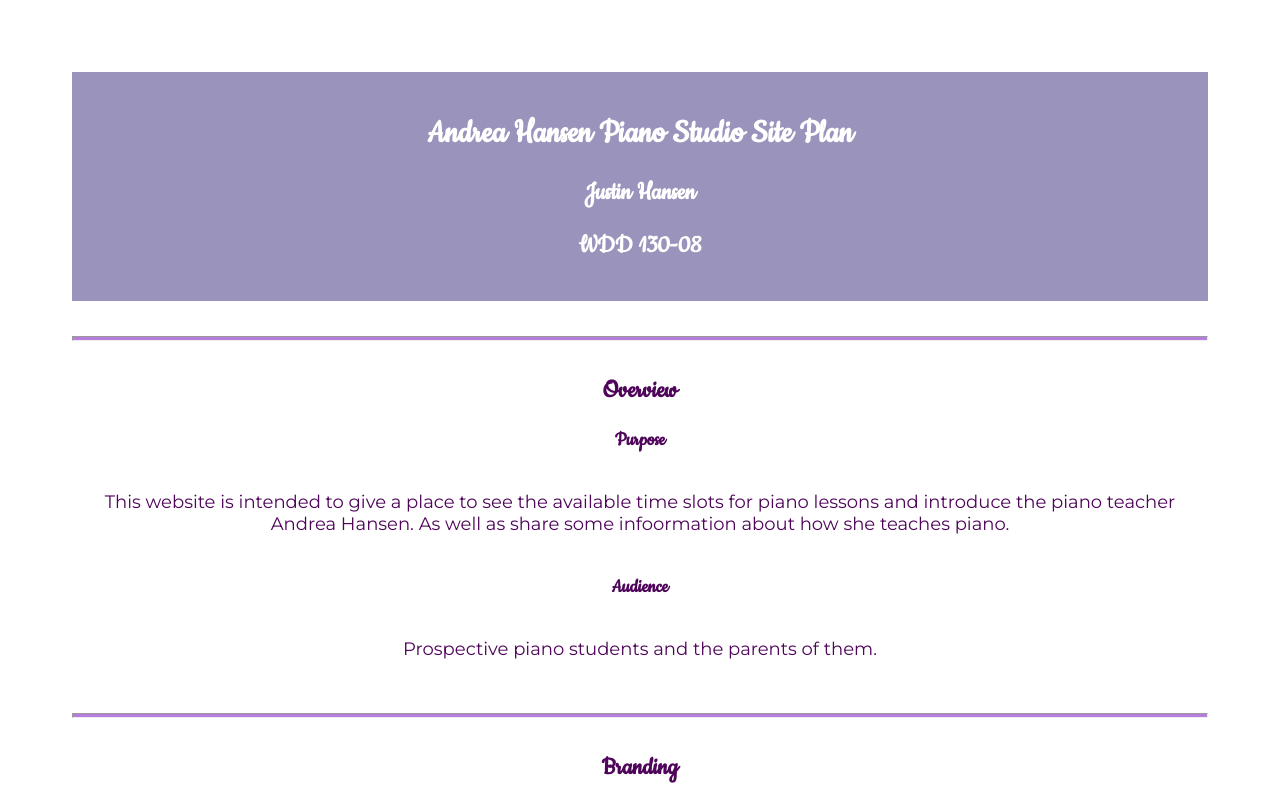
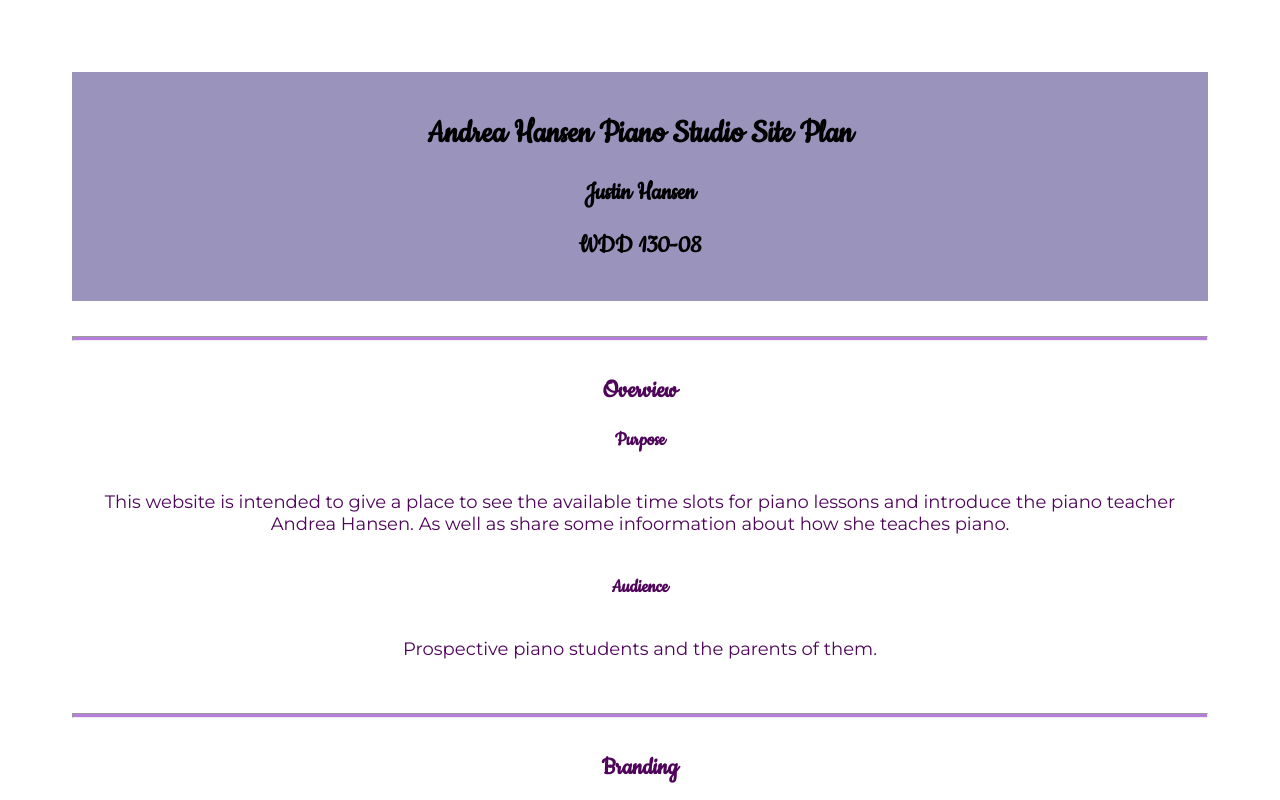
Before and after one commit to Tinjus99/wdd130, a plain HTML site: page andrea-hansen-pianostudio/site-plan.html in a window 1280 px wide. Shown: the top 800 px of the page. Drawn offline with Linux system fonts and the light colour scheme.

Commit message:
changed color of headings on colored background

```diff
--- a/andrea-hansen-pianostudio/styles/site-plan.css
+++ b/andrea-hansen-pianostudio/styles/site-plan.css
@@ -16,7 +16,7 @@ Fonts are separated by a | */
 
   /* these colors below should be chosen from among your palette colors above */
   --headline-color-on-white: #4F065A;  /* headlines on a white background */
-  --headline-color-on-color: white; /* headlines on a colored background */
+  --headline-color-on-color: black; /* headlines on a colored background */
   --paragraph-color-on-white: #4F065A; /* paragraph text on a white background */
   --paragraph-color-on-color: black; /* paragraph text on a colored background */
   --paragraph-background-color: #9A94BC  ;
```
